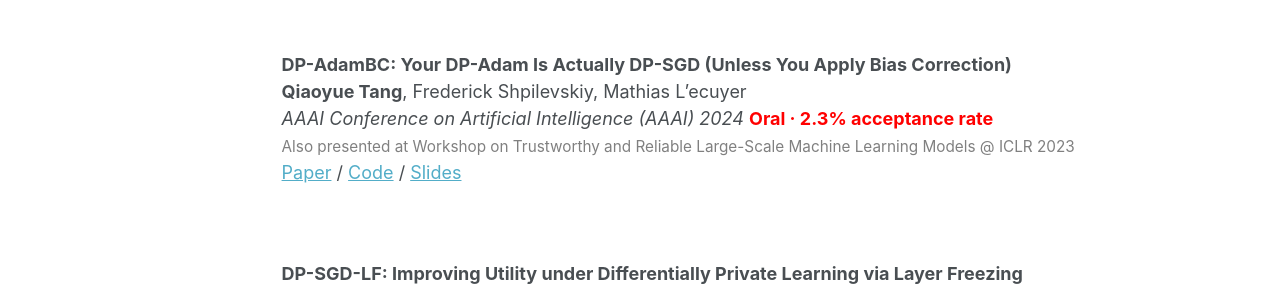
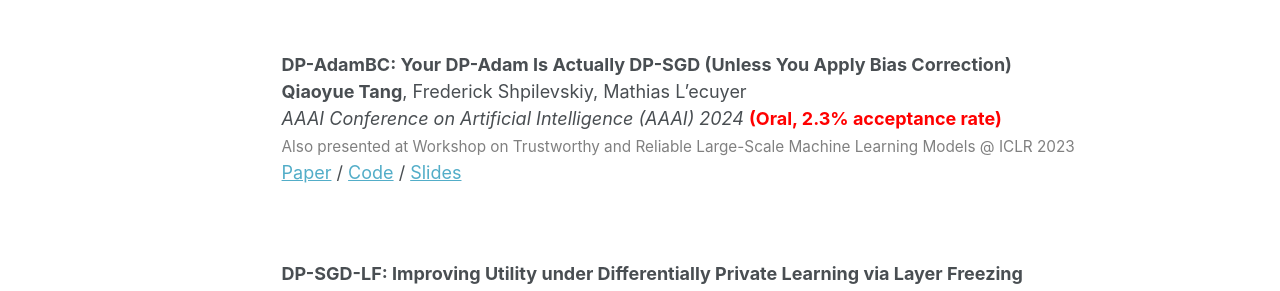
Before and after one commit to qiaoyuet/qiaoyuet.github.io, a Jekyll site: the page built from _pages/publications.md, in a window 1280 px wide and 1384 px high. Shown: the part 792-1083 px from the top of the window. Built offline with Jekyll 4.4.1, drawn with Linux system fonts in a browser that asks for light colours; some web fonts are replaced; a script bundle is joined from its source files by our own code; library files that are not in the unit come from our copies.

Commit message:
Update publication details formatting

```diff
--- a/_pages/publications.md
+++ b/_pages/publications.md
@@ -41,7 +41,7 @@ Mishaal Kazmi\*, Hadrien Lautraite\*, Alireza Akbari\*, **Qiaoyue Tang\***, Maur
 
 **DP-AdamBC: Your DP-Adam Is Actually DP-SGD (Unless You Apply Bias Correction)**
 **Qiaoyue Tang**, Frederick Shpilevskiy, Mathias L'ecuyer
-*AAAI Conference on Artificial Intelligence (AAAI) 2024* <span style="color:red">**Oral · 2.3% acceptance rate**</span>
+*AAAI Conference on Artificial Intelligence (AAAI) 2024* <span style="color:red">**(Oral, 2.3% acceptance rate)**</span>
 <span style="font-size:0.85em; color:gray">Also presented at Workshop on Trustworthy and Reliable Large-Scale Machine Learning Models @ ICLR 2023</span>
 [Paper](https://arxiv.org/abs/2312.14334) / [Code](https://github.com/ubc-systopia/DP-AdamBC) / [Slides](/files/DP_AdamBC_AAAI_24_slides.pdf)
 
```
